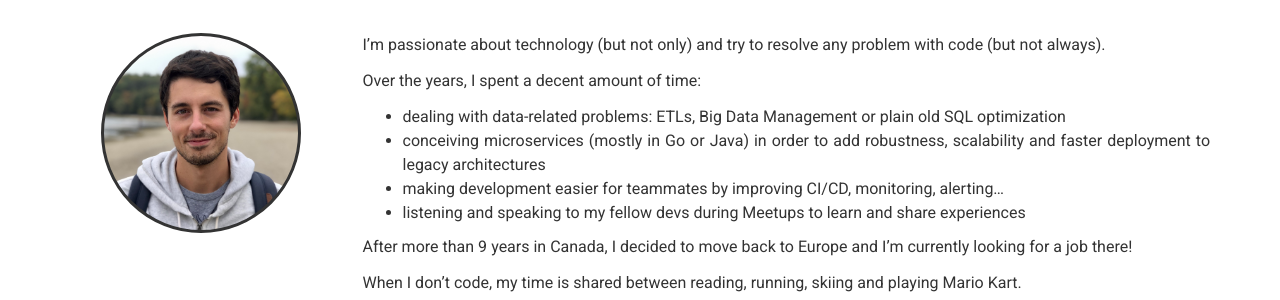
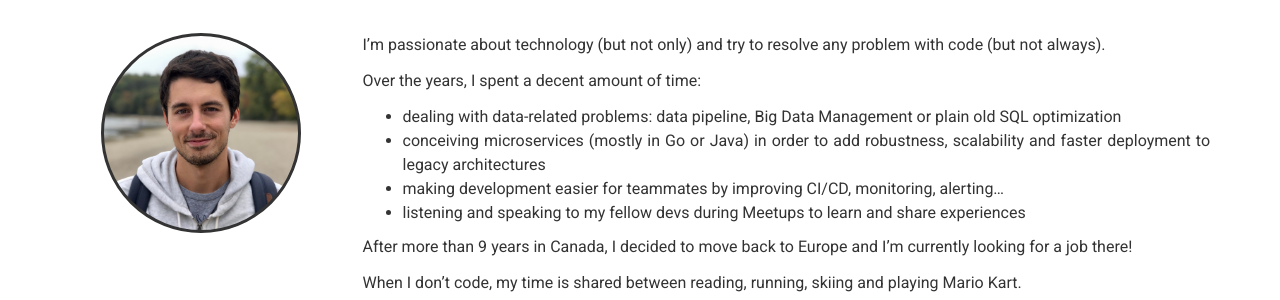
Before and after one commit to MaxenceHull/maxencehull.github.io, a Jekyll site: the page built from index.md, in a window 1280 px wide and 900 px high. Shown: the part 256-556 px from the top of the window. Built offline with Jekyll 4.4.1, drawn with Linux system fonts in a browser that asks for light colours; nearby versions of some CDN libraries.

Commit message:
change wording

```diff
--- a/_data/about.yml
+++ b/_data/about.yml
@@ -5,7 +5,7 @@ content: |
   I'm passionate about technology (but not only) and try to resolve any problem with code (but not always).
 
   Over the years, I spent a decent amount of time:
-   * dealing with data-related problems: ETLs, Big Data Management or plain old SQL optimization
+   * dealing with data-related problems: data pipeline, Big Data Management or plain old SQL optimization
    * conceiving microservices (mostly in Go or Java) in order to add robustness, scalability and faster deployment to legacy architectures
    * making development easier for teammates by improving CI/CD, monitoring, alerting...
    * listening and speaking to my fellow devs during Meetups to learn and share experiences
```
